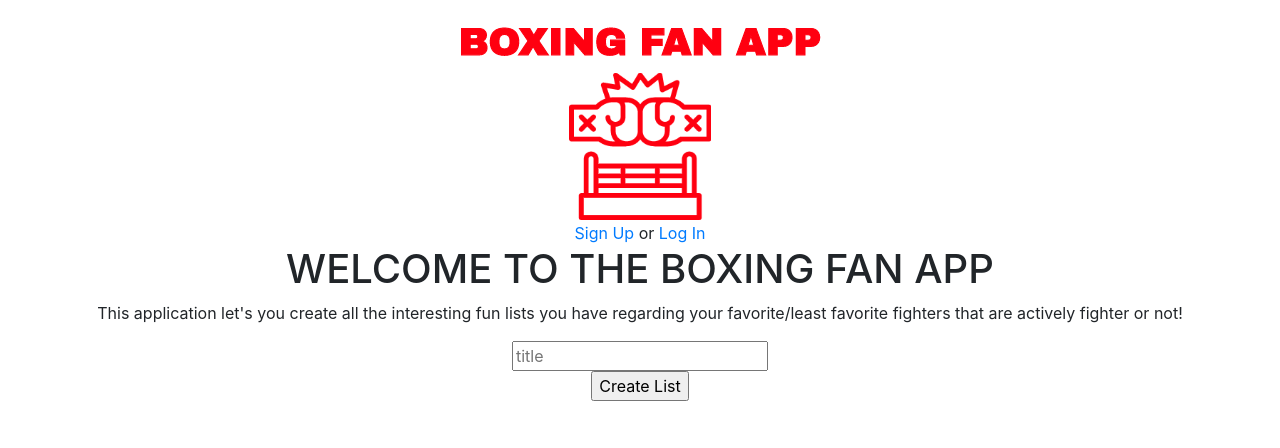
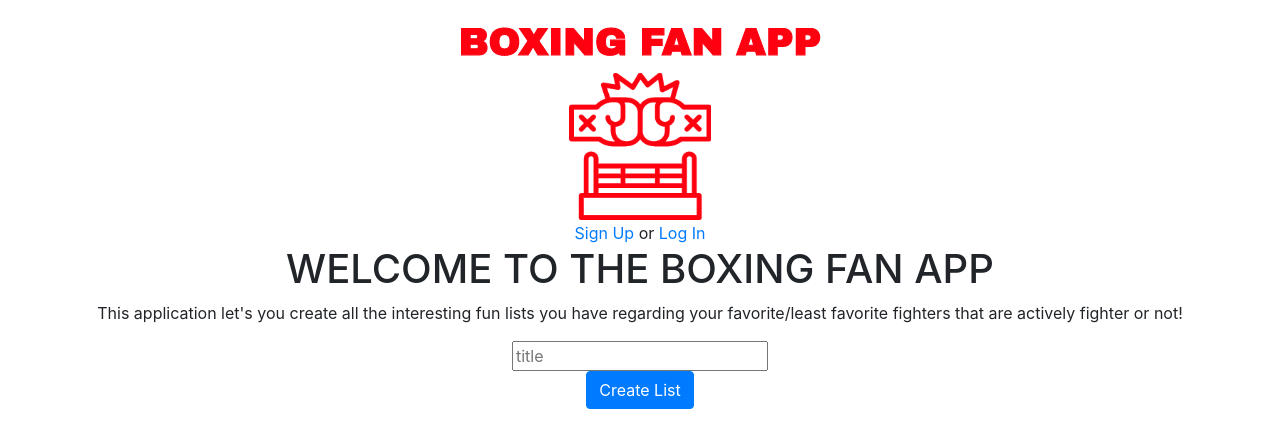
Before and after one commit to cperez1012/react-redux-project-frontend, a React (Create React App) app: page /lists/new in a window 1280 px wide. Shown: the top 448 px of the page. Built offline with nearby package versions, Linux system fonts and the light colour scheme; no server answers.

Commit message:
added button for creating list and bootstrap

```diff
--- a/src/components/NewListForm.js
+++ b/src/components/NewListForm.js
@@ -3,15 +3,18 @@ import React from 'react';
 import { updateNewListForm } from '../actions/newListForm.js';
 // import { createList } from '../actions/myLists.js'
 import { connect } from 'react-redux';
+import Button from 'react-bootstrap/Button';
 
 // 3.  This means Redux gives us back a prop called updateNewTripForm
 // which when invoked, actually Redux will now dispatch
-const NewListForm = ({ formData, updateNewListForm, handleSubmit, editMode }) => {
+const NewListForm = ({ formData, updateNewListForm, userId, list, handleSubmit, editMode }) => {
 
     const { title } = formData
+    // debugger
+    const handleChange = event => {
 
-    const handleChange = event => {
         const { name, value } = event.target
+        // debugger
         // 4.  This is not an invocation of just the action creator,
         // it's now Redux dispatching the action built by the action
         // creator with the appropriate arguments
@@ -25,6 +28,7 @@ const NewListForm = ({ formData, updateNewListForm, handleSubmit, editMode }) =>
     return (
         <form onSubmit={event => {
             event.preventDefault()
+            debugger
             handleSubmit(formData)
         }}>
             <input
@@ -33,10 +37,11 @@ const NewListForm = ({ formData, updateNewListForm, handleSubmit, editMode }) =>
                 onChange={handleChange}
                 value={title}
             /><br></br>
-            <input
+            <Button
                 type="submit"
-                value={ editMode ? "Update List" : "Create List" }
-            />
+                // value={ editMode ? "Update List" : "Create List" }
+            >
+            Create List</Button>
         </form>
 )};
 
```
